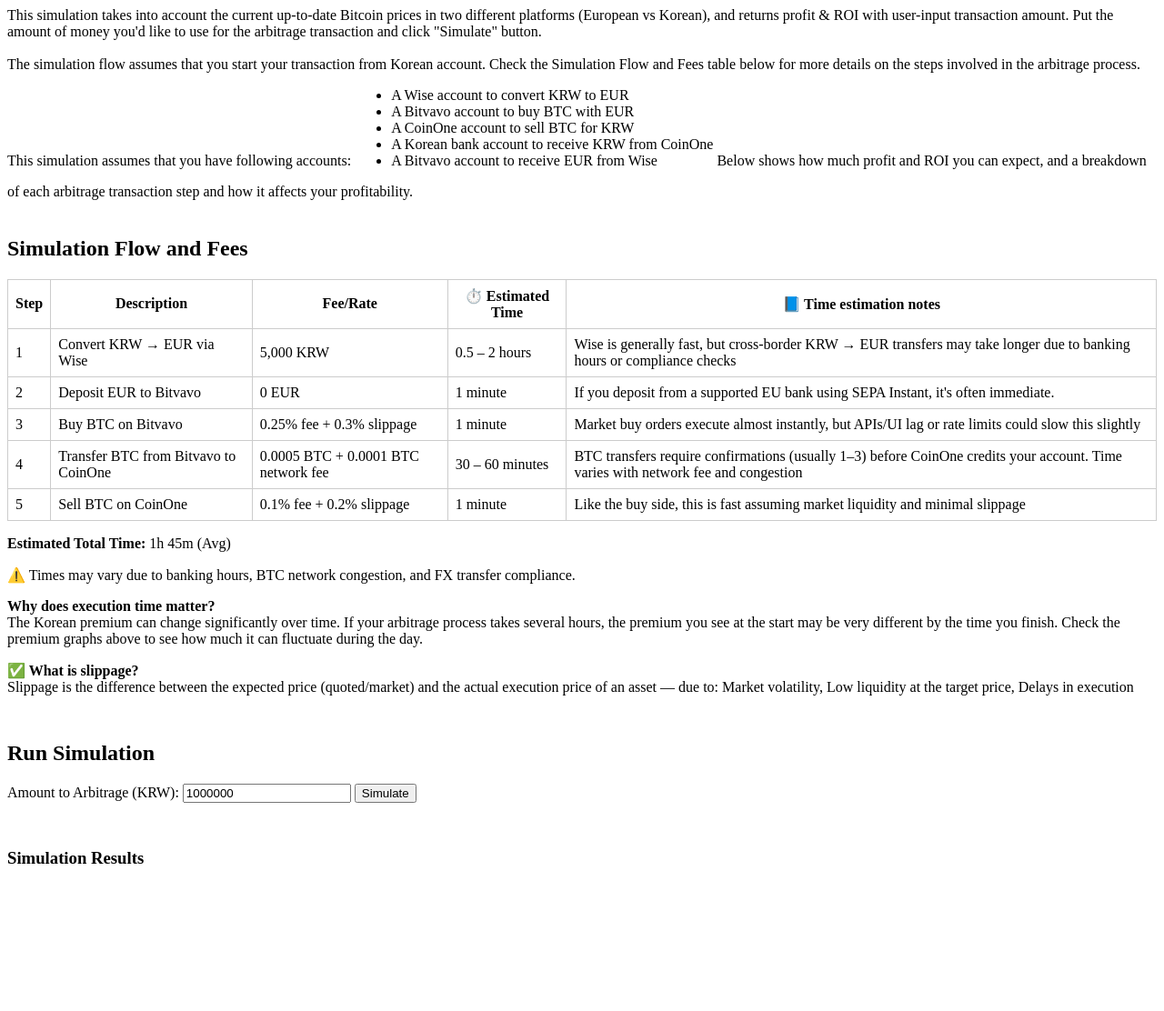
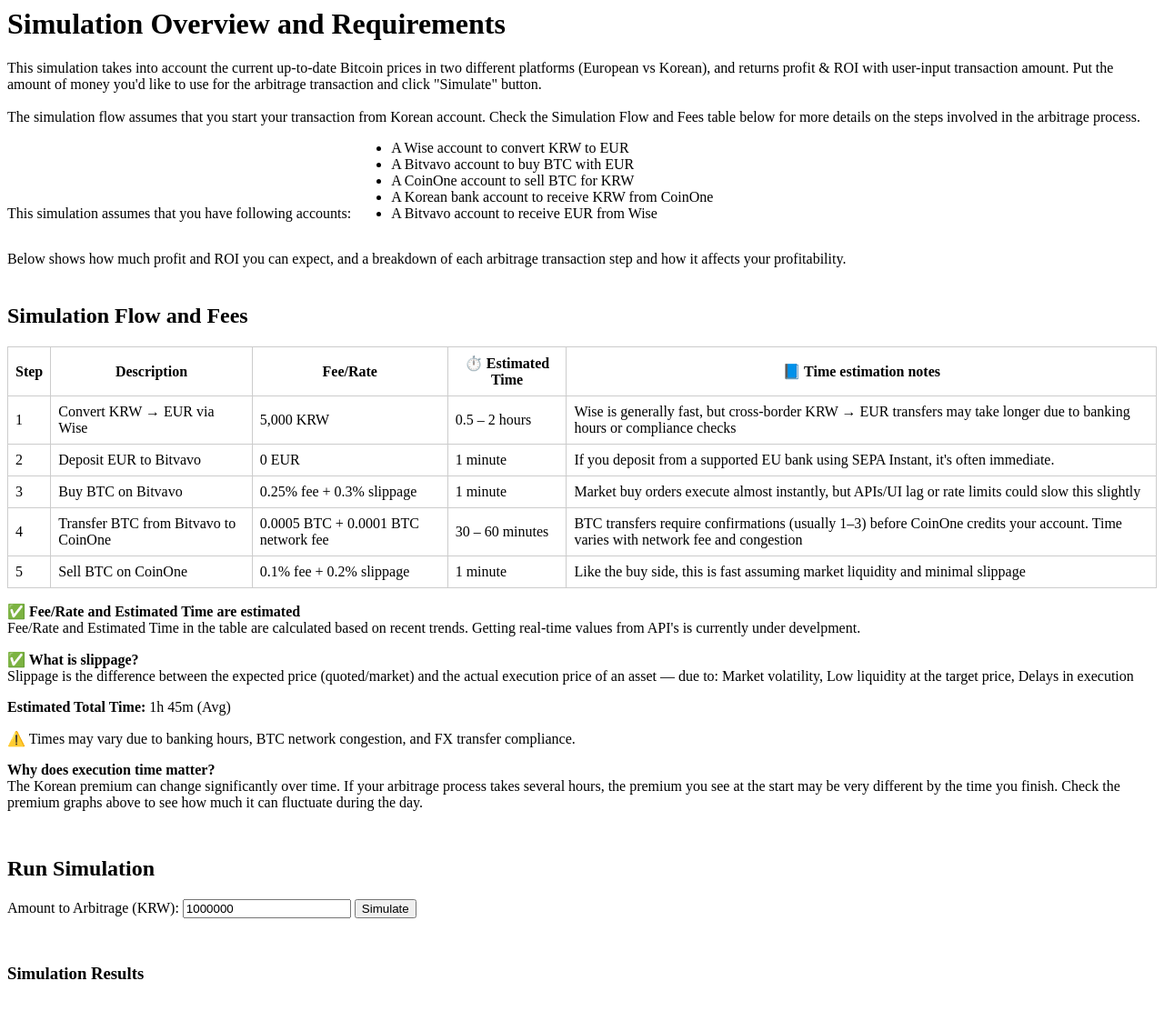
Before and after one commit to dokim804/kimchi-arbitrage-bot, a Flask app: page /tab/simulation in a window 1280 px wide. Shown: the whole page at 91% size. Before the commit the page ends 950 px from the top, so only its background shows below. Run offline with Flask 3, Linux system fonts and the light colour scheme.

Commit message:
update simulate html

```diff
--- a/app/templates/simulation_partial.html
+++ b/app/templates/simulation_partial.html
@@ -1,4 +1,5 @@
 <div class="explanation centered">
+    <h1>Simulation Overview and Requirements</h1>
     This simulation takes into account the current up-to-date Bitcoin prices in two different platforms (European vs
     Korean), and returns profit & ROI with user-input transaction amount. Put the amount of money you'd like to use
     for the arbitrage transaction and click "Simulate" button.<br><br>
@@ -12,7 +13,9 @@
         <li>A Korean bank account to receive KRW from CoinOne</li>
         <li>A Bitvavo account to receive EUR from Wise</li>
     </ul>
-     Below shows how much profit and ROI you can expect, and a breakdown of each arbitrage transaction step and how it affects your profitability.
+    <p>
+        Below shows how much profit and ROI you can expect, and a breakdown of each arbitrage transaction step and how it affects your profitability.
+    </p>
 </div>
 
 <div class="centered" style="margin-top:40px;">
@@ -66,16 +69,20 @@
             </tbody>
         </table>
         <div class="explanation-block">
-            <p><b>Estimated Total Time:</b> 1h 45m (Avg)</p>
-            <p>⚠️ Times may vary due to banking hours, BTC network congestion, and FX transfer compliance.</p>
-            <p><b>Why does execution time matter?</b><br>
-            The Korean premium can change significantly over time. If your arbitrage process takes several hours, the premium you see at the start may be very different by the time you finish. Check the premium graphs above to see how much it can fluctuate during the day.</p>
+            <p><b>✅ Fee/Rate and Estimated Time are estimated</b><br>
+            Fee/Rate and Estimated Time in the table are calculated based on recent trends. Getting real-time values from API's is currently under develpment.</p>
+        </div>
+        <div class="explanation-block">
+            <p><b>✅ What is slippage?</b><br>
+            Slippage is the difference between the expected price (quoted/market) and the actual execution price of an asset — due to: Market volatility, Low liquidity at the target price, Delays in execution</p>
         </div>
     </div>
 
 <div class="explanation-block">
-    <p><b>✅ What is slippage?</b><br>
-    Slippage is the difference between the expected price (quoted/market) and the actual execution price of an asset — due to: Market volatility, Low liquidity at the target price, Delays in execution</p>
+    <p><b>Estimated Total Time:</b> 1h 45m (Avg)</p>
+    <p>⚠️ Times may vary due to banking hours, BTC network congestion, and FX transfer compliance.</p>
+    <p><b>Why does execution time matter?</b><br>
+    The Korean premium can change significantly over time. If your arbitrage process takes several hours, the premium you see at the start may be very different by the time you finish. Check the premium graphs above to see how much it can fluctuate during the day.</p>
 </div>
 
 <h2 class="centered" style="margin-top:50px;">Run Simulation</h2>
```
